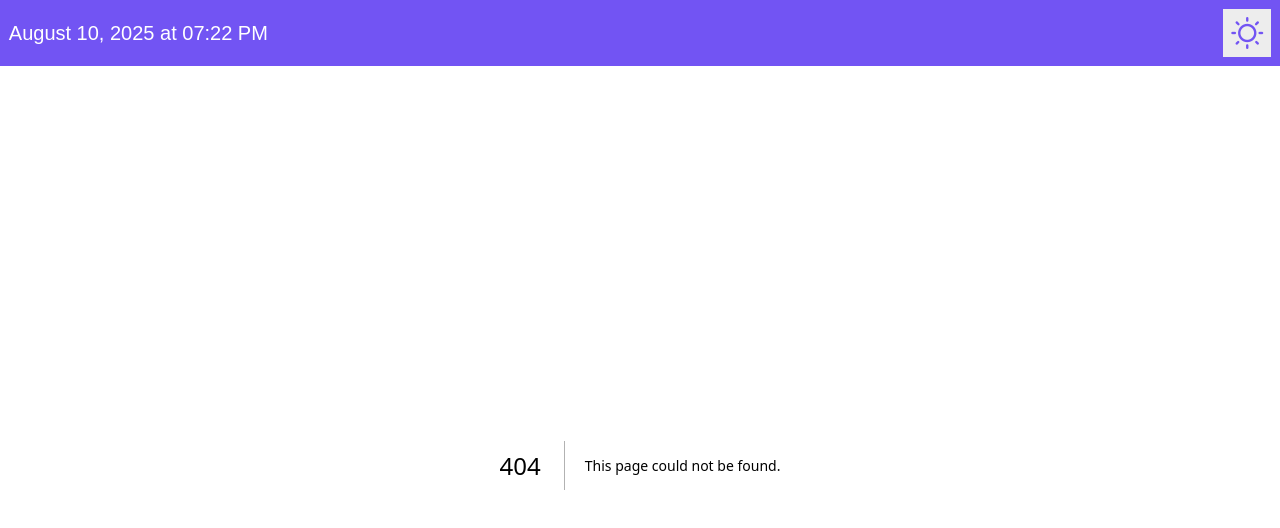
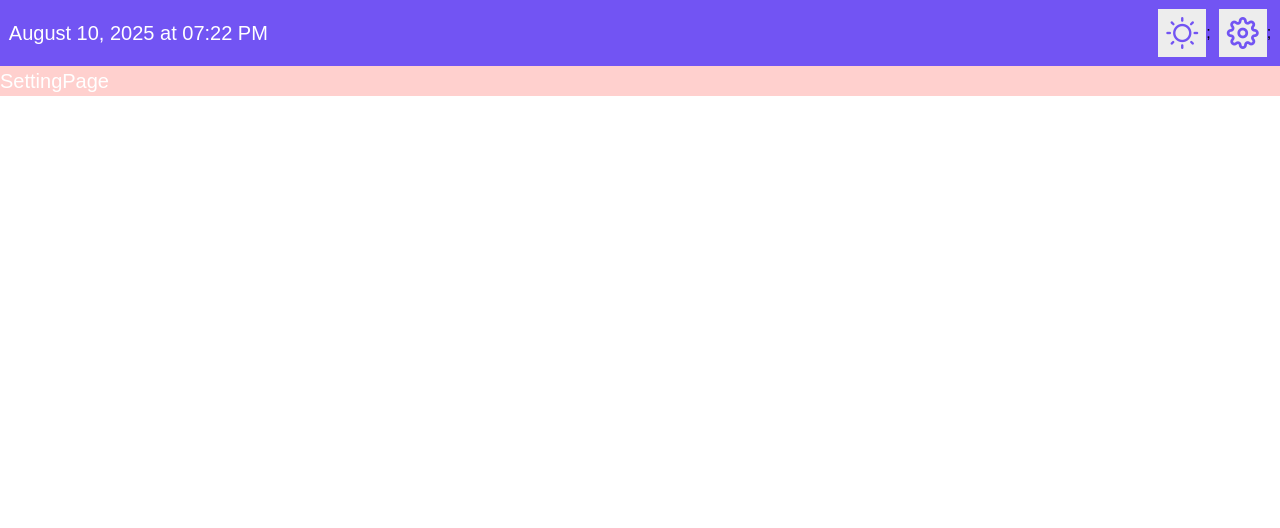
Before and after one commit to oleksandriia-it-team/finman, a Next.js app: page /shared/setting-page in a window 1280 px wide. Before the commit this address had no page. Shown: the top 528 px of the page. Built offline with nearby package versions, Linux system fonts and the light colour scheme.

Commit message:
Created settings button and added it to header.

```diff
--- /dev/null
+++ b/src/app/shared/setting-page/layout.tsx
@@ -0,0 +1,9 @@
+'use client'
+
+export default function SettingPage( ) {
+  return (
+    <div className="bg-red-100" >
+      <p >SettingPage</p>
+    </div>
+  );
+}
--- /dev/null
+++ b/src/app/shared/setting-page/page.tsx
@@ -0,0 +1 @@
+'use client';
--- a/src/shared/сomponents/header/header.tsx
+++ b/src/shared/сomponents/header/header.tsx
@@ -9,6 +9,7 @@ import { ReduxStateActions, ReduxStore, UseDispatch } from '../../models/store.m
 import TransformDate from '../transform-date/transform-date';
 import { DateFormatType } from '../../enums/date-type.enum';
 import { useMemo } from 'react';
+import { useRouter } from 'next/navigation';
 
 /**
  * Header
@@ -28,6 +29,7 @@ import { useMemo } from 'react';
 
 export default function Header() {
 
+  const router = useRouter();
 
   const dispatch: UseDispatch = useDispatch() as UseDispatch;
 
@@ -37,7 +39,7 @@ export default function Header() {
 
 
   const start = <TransformDate date={ today } type={ DateFormatType.LongWithYear }></TransformDate>;
-  const end = <Button className={ 'theme-button' }
+  const end =(<> <Button className={ 'theme-button' }
                       severity={ 'help' }
                       icon="pi pi-sun"
                       size={ 'large' }
@@ -47,8 +49,15 @@ export default function Header() {
                         payload: mode === 'dark' ? 'light' : 'dark'
                       }) }>
   </Button>;
-
-
+    <Button className={ 'setting-button' }
+            severity={ 'help' }
+            icon="pi pi-cog"
+            size={ 'large' }
+            rounded
+            onClick={ () => router.push('shared/setting-page' ) }>
+  </Button>;
+  </>
+)
   return (
     <>
       <div
--- a/src/shared/сomponents/header/styles/header.component.scss
+++ b/src/shared/сomponents/header/styles/header.component.scss
@@ -16,6 +16,19 @@
   font-size: 2rem;
 }
 
+.setting-button.p-button {
+
+  margin-left: 0.5rem;
+  background: var(--theme-button-bg) !important;
+  border-color: var(--theme-button-bg) !important;
+}
+
+.setting-button .p-button-icon {
+  color: var(--theme-button-icon);
+  font-size: 2rem;
+}
+
+
 p {
   font-size: 1.25rem;
   color: white;
```
